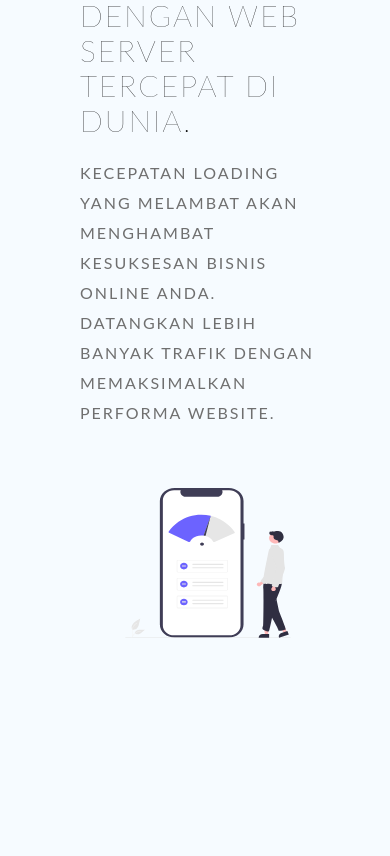
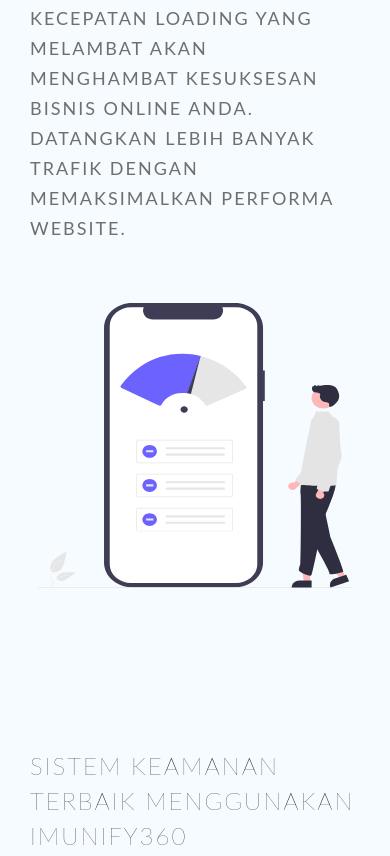
Before and after one commit to evanightly/Web-Project-PhytonGroup-WRI, a plain HTML site: page index.html in a window 390 px wide. Shown: the part 2720-3576 px from the top of the page. Drawn offline with Linux system fonts and the light colour scheme; a web font is replaced by a local one.

Commit message:
revisi section fitur

```diff
--- a/styles/responsive.css
+++ b/styles/responsive.css
@@ -54,7 +54,6 @@
     flex-direction: column;
   }
 
-
   .fitur > *:not(:last-child) {
     margin-bottom: 150px;
   }
@@ -106,8 +105,9 @@
     order: 7;
   }
 
-  .poster{
-    background: linear-gradient(rgba(4,13,64,.71), rgba(4,13,64,.71)), url('../assets/images/poster.png');
+  .poster {
+    background: linear-gradient(rgba(4, 13, 64, 0.71), rgba(4, 13, 64, 0.71)),
+      url("../assets/images/poster.png");
     background-repeat: no-repeat;
     background-position: center;
   }
@@ -128,6 +128,17 @@
 
 /* Small devices (landscape phones, less than 768px) */
 @media (max-width: 767.98px) {
+  .fitur {
+    padding: 40px;
+  }
+
+  .fitur > * > object {
+    margin: 0 auto;
+    margin-top: 50px;
+    height: 70%;
+    width: 70%;
+  }
+
   .poster {
     padding: 60px 40px;
   }
@@ -143,14 +154,13 @@
     line-height: 40px;
   }
 
-
   .poster .content p {
     font-size: 16px;
     font-weight: 100;
     margin-top: 30px;
   }
 
-  .poster .content .icons > *{
+  .poster .content .icons > * {
     width: 30px;
     height: 30px;
   }
@@ -162,6 +172,26 @@
 
 /* X-Small devices (portrait phones, less than 576px) */
 @media (max-width: 575.98px) {
+  .fitur {
+    padding: 20px;
+  }
+
+  .fitur > * > object {
+    margin: 0 auto;
+    margin-top: 50px;
+    height: 90%;
+    width: 90%;
+  }
+
+  .fitur > * > div > h1 {
+    font-weight: 100;
+    line-height: 35px;
+    font-size: 24px;
+  }
+
+  .fitur > * > div > p {
+    font-size: 18px;
+  }
   /* footer .container .row .services,
   footer .container .row .getintouch {
     flex-grow: 1;
```
